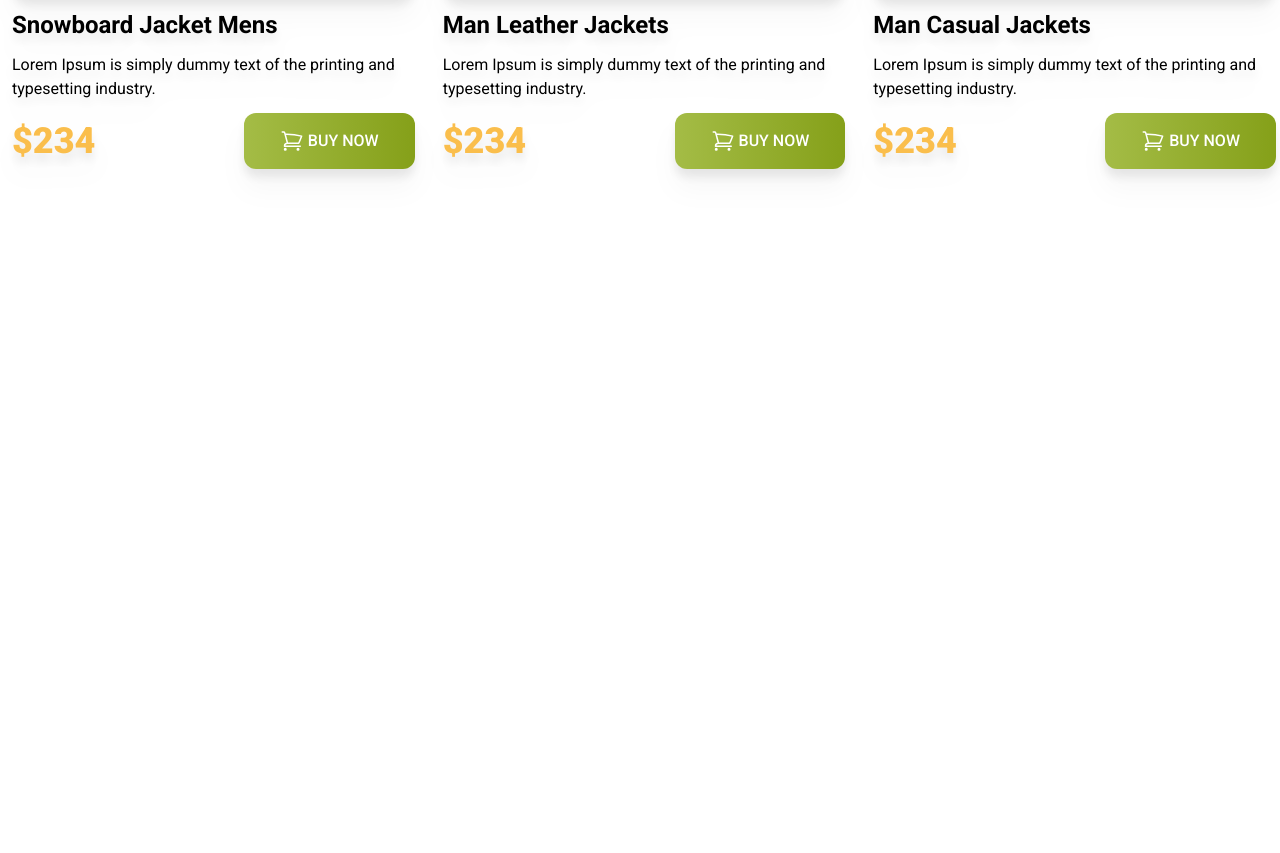
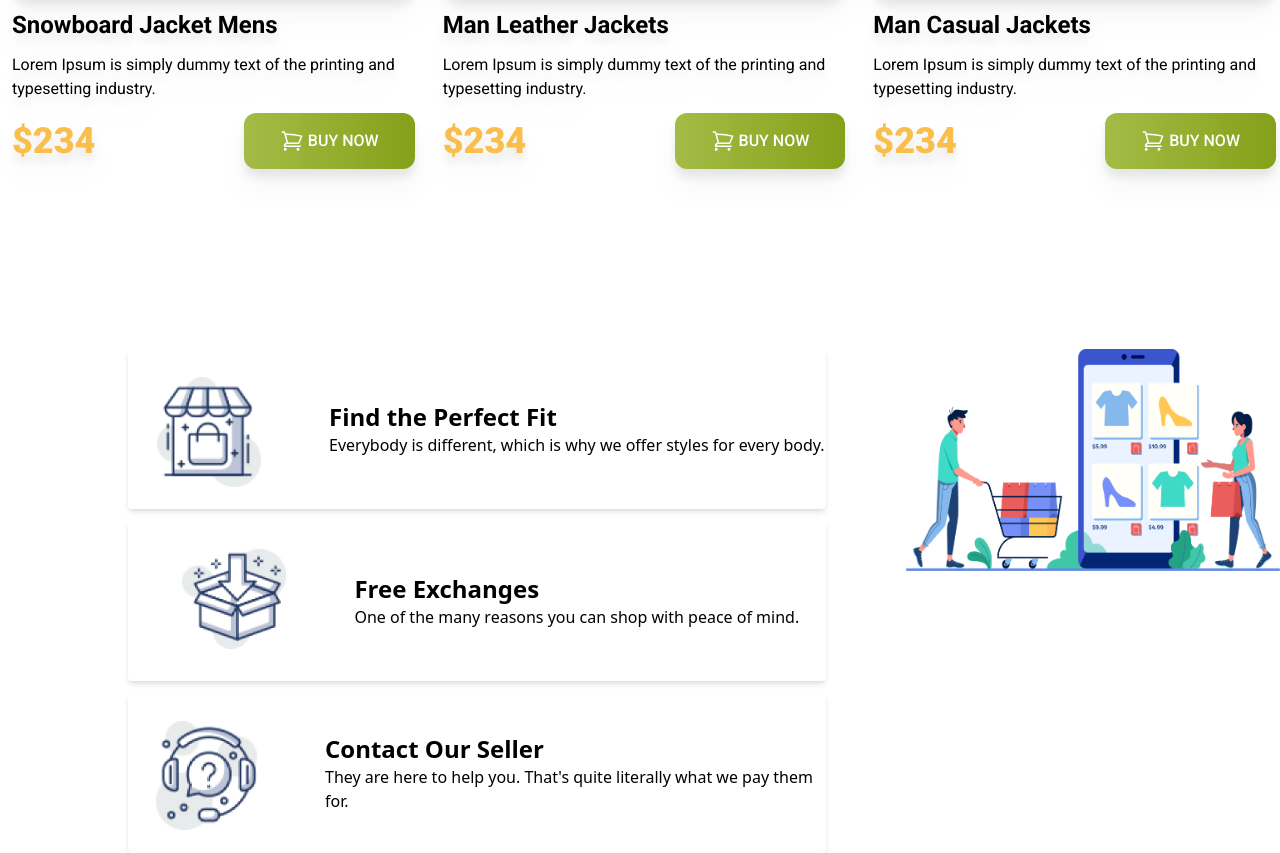
Before and after one commit to akikhossain/Penguin-Fashion-with-Tailwind, a plain HTML site: page index.html in a window 1280 px wide. Shown: the part 2005-2858 px from the top of the page. Before the commit the page ends 2226 px from the top, so only its background shows below. Drawn offline with nearby package versions, Linux system fonts and the light colour scheme.

Commit message:
footer section created

```diff
--- a/index.html
+++ b/index.html
@@ -192,11 +192,11 @@
           </div>
         </div>
       </section>
-      <section>
-        <!-- Men jacket section -->
-        <section class="py-12 pl-2 space-y-5">
-          <h1 class="text-4xl font-bebas">Men Jacket</h1>
-          <div
+      <!-- <section> -->
+      <!-- Men jacket section -->
+      <section class="py-12 pl-2 space-y-5">
+        <h1 class="text-4xl font-bebas">Men Jacket</h1>
+        <div
           class="grid grid-cols-1 md:grid-cols-2 lg:grid-cols-3 gap-7 font-roboto p-1"
         >
           <!-- jacket one -->
@@ -308,8 +308,46 @@
           </div>
         </div>
       </section>
-
     </main>
-    <footer></footer>
+    <footer class="flex mt-32 ml-32 justify-center gap-20">
+      <div class="inline-block w-120 space-y-3">
+        <div class="flex gap-10 justify-center items-center rounded shadow-md">
+          <div class="p-7 w-40 h-40">
+            <img src="icons/house.png" alt="" />
+          </div>
+          <div>
+            <h4 class="text-2xl font-bold">Find the Perfect Fit</h4>
+            <p>
+              Everybody is different, which is why we offer styles for every
+              body.
+            </p>
+          </div>
+        </div>
+        <div class="flex gap-10 justify-center items-center rounded shadow-md">
+          <div class="p-7 w-40 h-40">
+            <img src="icons/box.png" alt="" />
+          </div>
+          <div>
+            <h4 class="text-2xl font-bold">Free Exchanges</h4>
+            <p>One of the many reasons you can shop with peace of mind.</p>
+          </div>
+        </div>
+        <div class="flex gap-10 justify-center items-center rounded shadow-md">
+          <div class="p-7 w-40 h-40">
+            <img src="icons/question.png" alt="" />
+          </div>
+          <div>
+            <h4 class="text-2xl font-bold">Contact Our Seller</h4>
+            <p>
+              They are here to help you. That's quite literally what we pay them
+              for.
+            </p>
+          </div>
+        </div>
+      </div>
+      <div class="w-2/6 h-90">
+        <img src="images/shopping.png" alt="" />
+      </div>
+    </footer>
   </body>
 </html>
```
